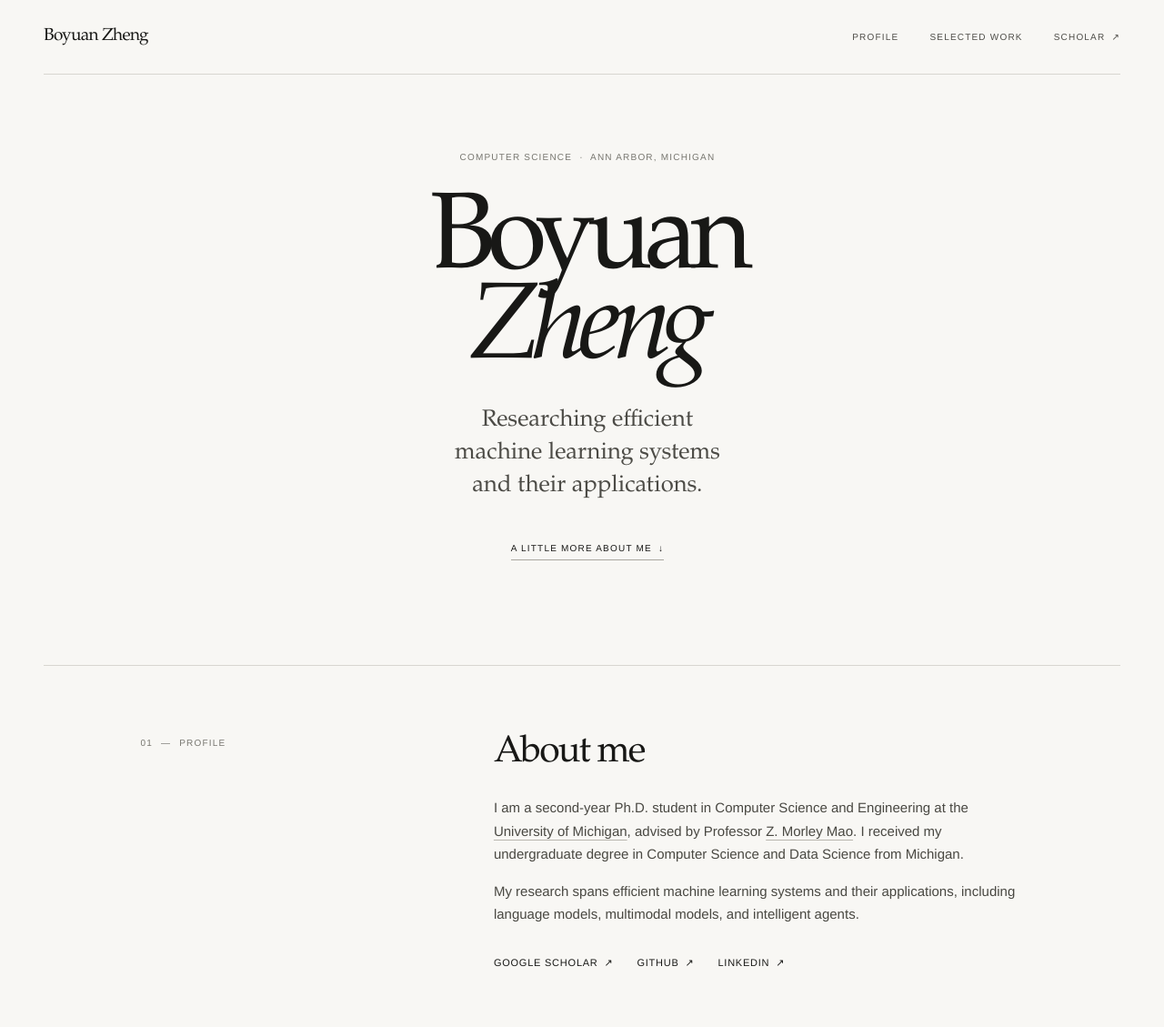
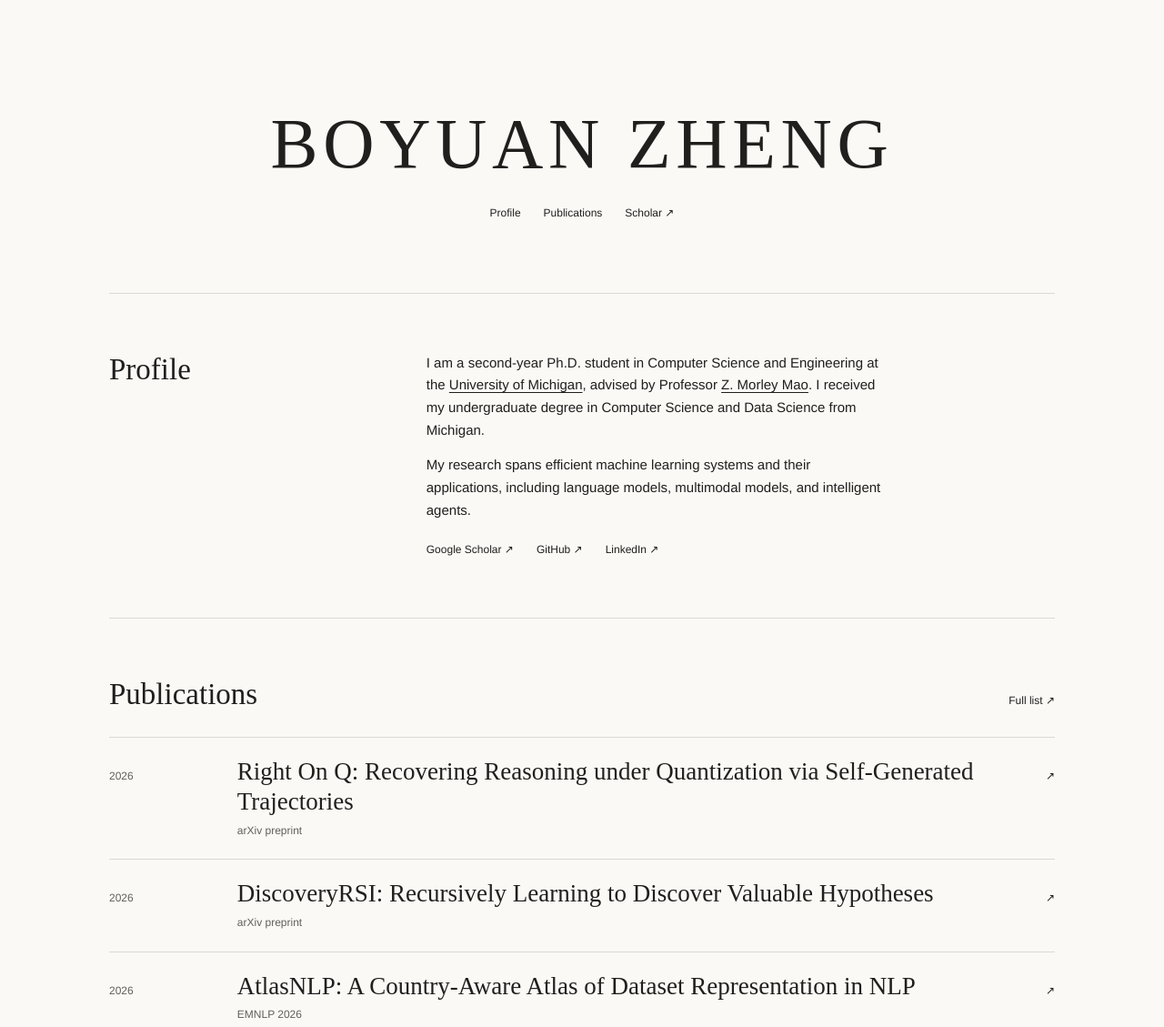
Before and after one commit to Boyuannz/Boyuannz.github.io, a plain HTML site: page preview/index.html in a window 1280 px wide. Shown: the top 1129 px of the page at 91% size. Drawn offline with Linux system fonts and the light colour scheme.

Commit message:
Use a restrained serif masthead and remove the homepage tagline

```diff
--- a/preview/index.html
+++ b/preview/index.html
@@ -9,211 +9,68 @@
   <link rel="icon" href="../favicon.svg" type="image/svg+xml">
   <style>
 :root {
-  color-scheme: light;
-  --paper: #f8f7f4;
-  --ink: #181816;
-  --muted: #77766f;
-  --line: #d8d6d0;
-  --serif: "Iowan Old Style", "Palatino Linotype", "Book Antiqua", Georgia, serif;
-  --sans: "Helvetica Neue", Helvetica, Arial, sans-serif;
+  --paper: #faf9f6;
+  --ink: #211f1d;
+  --muted: #625f5b;
+  --rule: #dbd9d3;
+  --roman: Baskerville, "Baskerville Old Face", "Times New Roman", serif;
 }
-
 * { box-sizing: border-box; }
-html { scroll-behavior: smooth; scroll-padding-top: 3rem; }
-body {
-  margin: 0;
-  background: var(--paper);
-  color: var(--ink);
-  font-family: var(--sans);
-  font-size: 15px;
-  font-weight: 400;
-  line-height: 1.7;
-  -webkit-font-smoothing: antialiased;
+html { scroll-padding-top: 24px; }
+body { margin: 0; color: var(--ink); background: var(--paper); font: 15px/1.65 "Helvetica Neue", Arial, sans-serif; }
+a { color: inherit; text-decoration: none; text-underline-offset: .22em; }
+a:hover, .profile-copy p a { text-decoration: underline; text-decoration-thickness: 1px; }
+a:focus-visible { outline: 2px solid currentColor; outline-offset: 4px; }
+.skip-link { position: absolute; left: 1rem; top: -5rem; }
+.skip-link:focus { top: 1rem; }
+.masthead, main, .site-footer { width: min(88%, 1040px); margin-inline: auto; }
+.masthead { padding: clamp(64px, 9vw, 132px) 0 clamp(46px, 6vw, 84px); text-align: center; }
+h1, h2, p { margin: 0; }
+h1 { font: 400 clamp(33px, 6.4vw, 78px)/1.1 var(--roman); text-transform: uppercase; letter-spacing: .072em; }
+nav, .profile-links { display: flex; flex-wrap: wrap; gap: 12px 25px; align-items: center; }
+nav { justify-content: center; margin-top: 24px; }
+nav a, .profile-links a, .all-work, .back-top { font-size: 12px; }
+.section-rule { border-top: 1px solid var(--rule); }
+.profile { display: grid; grid-template-columns: 1fr 2.25fr; gap: 4%; padding: clamp(36px, 5vw, 72px) 0; }
+h2 { font: 400 clamp(24px, 2.6vw, 33px)/1.2 var(--roman); }
+.profile-copy { max-width: 60ch; }
+.profile-copy p + p { margin-top: .9em; }
+.profile-links { margin-top: 22px; }
+.work { padding: clamp(36px, 5vw, 68px) 0; }
+.work-heading, .site-footer { display: flex; align-items: baseline; justify-content: space-between; gap: 16px; }
+.work-heading { margin-bottom: 26px; }
+.publication-list { list-style: none; padding: 0; margin: 0; }
+.publication-list li { display: grid; grid-template-columns: minmax(3em, 12%) 1fr auto; gap: 16px; align-items: baseline; padding: 21px 0; border-top: 1px solid var(--rule); }
+.pub-year, .pub-main p { color: var(--muted); font-size: 12px; }
+.pub-main > a { font: 400 clamp(20px, 2.2vw, 27px)/1.24 var(--roman); }
+.pub-main p { margin-top: 5px; }
+.pub-arrow { font-size: 12px; }
+.site-footer { padding: 22px 0 36px; border-top: 1px solid var(--rule); color: var(--muted); font-size: 12px; }
+@media (max-width: 640px) {
+  .profile { grid-template-columns: 1fr; gap: 20px; }
+  .publication-list li { grid-template-columns: 3em 1fr; gap: 8px; }
+  .pub-arrow { display: none; }
+  .site-footer { flex-wrap: wrap; }
 }
-a { color: inherit; text-decoration: none; text-underline-offset: 4px; }
-a:hover { text-decoration: underline; }
-a:focus-visible { outline: 1px solid currentColor; outline-offset: 5px; }
-::selection { background: #dedbd3; color: var(--ink); }
-
-.skip-link { position: fixed; z-index: 5; top: -5rem; left: 1rem; padding: .5rem .8rem; background: var(--ink); color: white; }
-.skip-link:focus { top: 1rem; }
-.masthead, main, .site-footer { width: min(100% - 96px, 1320px); margin-inline: auto; }
-.masthead {
-  min-height: 82px;
-  display: flex;
-  align-items: center;
-  justify-content: space-between;
-  border-bottom: 1px solid var(--line);
-}
-.wordmark { font-family: var(--serif); font-size: 19px; letter-spacing: -.035em; }
-.masthead nav { display: flex; align-items: center; gap: 34px; }
-.masthead nav a, .eyebrow, .section-index, .pub-year, .all-work, .text-link, .back-top {
-  font-size: 10px;
-  line-height: 1.4;
-  letter-spacing: .12em;
-  text-transform: uppercase;
-}
-.masthead nav a { color: #4d4c47; }
-.masthead nav span, .text-link span, .profile-links span, .all-work span, .scholar-footnote span { padding-left: 3px; }
-
-.intro {
-  position: relative;
-  display: grid;
-  grid-template-columns: 1fr;
-  text-align: center;
-  gap: 10%;
-  align-items: center;
-  min-height: 540px;
-  padding: 84px 8% 100px 9%;
-}
-.intro-copy { align-self: center; padding-bottom: 15px; }
-.eyebrow { margin: 0 0 39px; color: var(--muted); }
-.eyebrow span { padding-inline: 4px; }
-h1, h2, p, figure { margin-top: 0; }
-h1 {
-  margin-bottom: 30px;
-  font-family: var(--serif);
-  font-size: clamp(76px, 9.3vw, 144px);
-  font-weight: 400;
-  letter-spacing: -.075em;
-  line-height: .82;
-}
-h1 em { font-weight: 400; }
-.intro-note {
-  max-width: 320px;
-  margin: 0 auto 35px;
-  color: #4c4b46;
-  font-family: var(--serif);
-  font-size: clamp(20px, 2vw, 26px);
-  line-height: 1.4;
-}
-.text-link { display: inline-block; border-bottom: 1px solid #aaa79f; padding-bottom: 5px; }
-
-.section-rule { border-top: 1px solid var(--line); }
-.profile {
-  display: grid;
-  grid-template-columns: 1fr 2fr;
-  gap: 10%;
-  padding: 72px 9% 86px;
-}
-.section-index { margin: 6px 0 0; color: var(--muted); white-space: nowrap; }
-.section-index span { padding-inline: 5px; }
-.profile-copy { max-width: 670px; }
-.profile h2, .work h2 {
-  margin: 0 0 24px;
-  font-family: var(--serif);
-  font-size: clamp(29px, 3.2vw, 43px);
-  font-weight: 400;
-  letter-spacing: -.045em;
-  line-height: 1.16;
-}
-.profile-copy > p { max-width: 620px; color: #494842; }
-.profile-copy > p a { text-decoration: underline; text-decoration-color: #b9b6ae; text-decoration-thickness: 1px; }
-.profile-links { display: flex; flex-wrap: wrap; gap: 26px; margin-top: 31px; }
-.profile-links a { font-size: 11px; letter-spacing: .07em; text-transform: uppercase; }
-
-.work { padding: 68px 9% 88px; }
-.work-heading {
-  display: grid;
-  grid-template-columns: 1fr 2fr auto;
-  gap: 10%;
-  align-items: start;
-  margin-bottom: 36px;
-}
-.work h2 { margin-bottom: 8px; }
-.section-note { margin: 0; color: var(--muted); font-family: var(--serif); font-size: 15px; }
-.all-work { margin-top: 12px; white-space: nowrap; border-bottom: 1px solid #aaa79f; padding-bottom: 5px; }
-.publication-list { list-style: none; margin: 0; padding: 0; border-top: 1px solid var(--line); }
-.publication-list li {
-  display: grid;
-  grid-template-columns: 78px 1fr 20px;
-  gap: 20px;
-  align-items: baseline;
-  padding: 21px 0 20px;
-  border-bottom: 1px solid var(--line);
-}
-.pub-year { color: var(--muted); }
-.pub-main > a { display: inline-block; max-width: 760px; font-family: var(--serif); font-size: clamp(18px, 1.8vw, 23px); line-height: 1.3; letter-spacing: -.02em; }
-.pub-main > a:hover { text-decoration-thickness: 1px; }
-.pub-main p { margin: 6px 0 0; color: var(--muted); font-size: 11px; letter-spacing: .045em; }
-.pub-arrow { color: #88867f; font-size: 13px; }
-.scholar-footnote { margin: 23px 0 0; text-align: right; color: var(--muted); font-size: 12px; }
-.scholar-footnote a { color: var(--ink); border-bottom: 1px solid #aaa79f; }
-
-.site-footer {
-  display: flex;
-  align-items: center;
-  justify-content: space-between;
-  min-height: 92px;
-  border-top: 1px solid var(--line);
-}
-.site-footer .wordmark { font-size: 16px; }
-.site-footer p { margin: 0; color: var(--muted); font-size: 11px; letter-spacing: .04em; }
-.back-top { color: var(--muted); }
-
-@media (min-width: 1500px) {
-  .intro { min-height: 600px; }
-}
-@media (max-width: 760px) {
-  .masthead, main, .site-footer { width: min(100% - 40px, 560px); }
-  .masthead { min-height: 68px; }
-  .masthead nav { gap: 17px; }
-  .masthead nav a { font-size: 9px; }
-  .intro { grid-template-columns: 1fr; gap: 40px; min-height: auto; padding: 74px 5% 85px; }
-  .intro-copy { padding: 0; }
-  .eyebrow { margin-bottom: 32px; }
-  h1 { font-size: clamp(74px, 18vw, 126px); margin-bottom: 24px; }
-  .intro-note { max-width: 340px; }
-  .profile, .work { padding: 54px 5% 60px; }
-  .profile, .work-heading { grid-template-columns: 1fr; gap: 27px; }
-  .section-index { margin-top: 0; }
-  .profile h2, .work h2 { font-size: 34px; }
-  .work-heading { margin-bottom: 27px; }
-  .all-work { justify-self: start; margin-top: -9px; }
-  .publication-list li { grid-template-columns: 48px 1fr 14px; gap: 12px; padding: 18px 0; }
-  .pub-main > a { font-size: 18px; }
-  .pub-main p { font-size: 10px; }
-  .site-footer { min-height: 85px; gap: 12px; flex-wrap: wrap; padding-block: 17px; }
-  .site-footer p { order: 3; width: 100%; }
-}
-@media (max-width: 390px) {
-  .masthead, main, .site-footer { width: calc(100% - 32px); }
-  .wordmark { font-size: 17px; }
-  .masthead nav { gap: 11px; }
-  .masthead nav a { font-size: 8px; letter-spacing: .08em; }
-  .publication-list li { grid-template-columns: 38px 1fr 12px; gap: 8px; }
-  .pub-year { font-size: 9px; }
-}
-@media (prefers-reduced-motion: reduce) { html { scroll-behavior: auto; } }
-
 </style>
 </head>
 <body>
   <a class="skip-link" href="#main">Skip to content</a>
 
-  <header class="masthead">
-    <a class="wordmark" href="#home" aria-label="Boyuan Zheng, home">Boyuan Zheng</a>
+  <header class="masthead" id="home">
+    <h1>Boyuan Zheng</h1>
     <nav aria-label="Main navigation">
       <a href="#about">Profile</a>
-      <a href="#work">Selected work</a>
+      <a href="#work">Publications</a>
       <a href="https://scholar.google.com/citations?user=x9AM0SQAAAAJ&amp;hl=en" target="_blank" rel="noreferrer">Scholar <span aria-hidden="true">↗</span></a>
     </nav>
   </header>
 
   <main id="main">
-    <section class="intro" id="home" aria-labelledby="name">
-      <div class="intro-copy">
-        <p class="eyebrow">Computer Science <span>·</span> Ann Arbor, Michigan</p>
-        <h1 id="name">Boyuan<br><em>Zheng</em></h1>
-        <p class="intro-note">Researching efficient machine learning systems and their applications.</p>
-        <a class="text-link" href="#about">A little more about me <span aria-hidden="true">↓</span></a>
-      </div>
-    </section>
 
     <section class="profile section-rule" id="about" aria-labelledby="about-title">
-      <p class="section-index">01 <span>—</span> Profile</p>
+      <h2 id="about-title">Profile</h2>
       <div class="profile-copy">
-        <h2 id="about-title">About me</h2>
         <p>I am a second-year Ph.D. student in Computer Science and Engineering at the <a href="https://cse.engin.umich.edu/">University of Michigan</a>, advised by Professor <a href="https://web.eecs.umich.edu/~zmao/">Z. Morley Mao</a>. I received my undergraduate degree in Computer Science and Data Science from Michigan.</p>
         <p>My research spans efficient machine learning systems and their applications, including language models, multimodal models, and intelligent agents.</p>
         <div class="profile-links">
@@ -226,11 +83,7 @@ h1 em { font-weight: 400; }
 
     <section class="work section-rule" id="work" aria-labelledby="work-title">
       <div class="work-heading">
-        <p class="section-index">02 <span>—</span> Selected work</p>
-        <div>
-          <h2 id="work-title">Selected publications</h2>
-          <p class="section-note">A selection of recent work, refreshed from Google Scholar on November 19, 2026.</p>
-        </div>
+        <h2 id="work-title">Publications</h2>
         <a class="all-work" href="https://scholar.google.com/citations?user=x9AM0SQAAAAJ&amp;hl=en" target="_blank" rel="noreferrer">Full list <span aria-hidden="true">↗</span></a>
       </div>
 
@@ -296,7 +149,6 @@ h1 em { font-weight: 400; }
           <span class="pub-arrow" aria-hidden="true">↗</span>
         </li>
       </ol>
-      <p class="scholar-footnote">For the complete and current record, visit <a href="https://scholar.google.com/citations?user=x9AM0SQAAAAJ&amp;hl=en" target="_blank" rel="noreferrer">Google Scholar <span aria-hidden="true">↗</span></a>.</p>
     </section>
   </main>
 
```
